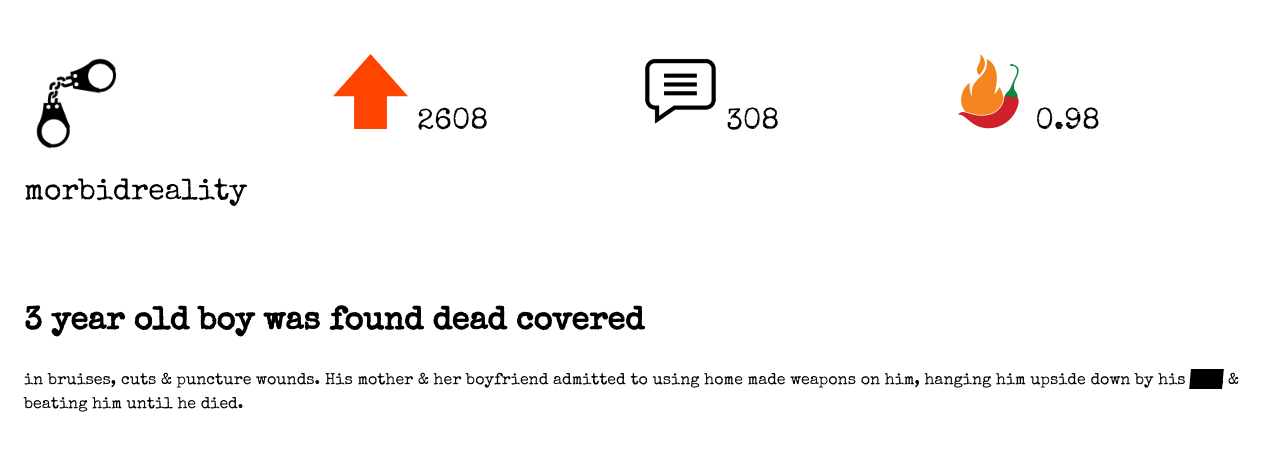
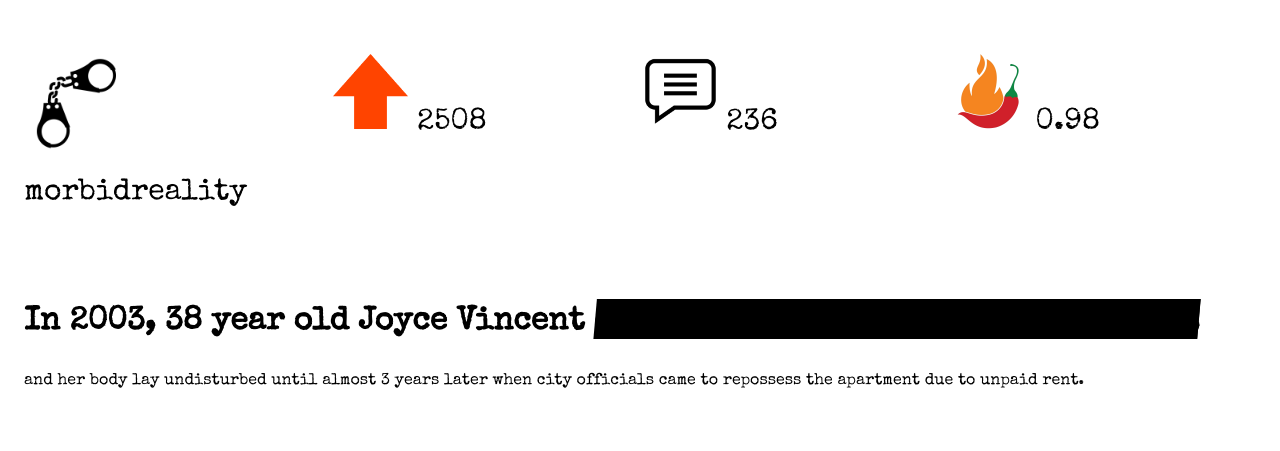
Before and after one commit to thisweekinredacted/thisweekinredacted.github.io, a Jekyll site: the page pages/top5.html, which Jekyll copies as it is, in a window 1280 px wide. Shown: the top 451 px of the page. Built offline with Jekyll 4.4.1, drawn with Linux system fonts in a browser that asks for light colours.

Commit message:
originally pulled article was too nsfw for youtube

```diff
--- a/pages/top5.html
+++ b/pages/top5.html
@@ -9,13 +9,13 @@
     <body>
         <div class="c-methods">
             <p class="c-methods_bio"><img src="crime.png" width="100" height="100">morbidreality</p>
-            <p class="c-methods_che"><img src="upvote.png" width="75" height="75"> 2608</p>
-            <p class="c-methods_rad"><img src="comment.png" width="75" height="75"> 308</p>
+            <p class="c-methods_che"><img src="upvote.png" width="75" height="75"> 2508</p>
+            <p class="c-methods_rad"><img src="comment.png" width="75" height="75"> 236</p>
             <p class="c-methods_psy"><img src="spice.png" width="75" height="75"> 0.98</p>
         </div>
         <div>
-            <h1>3 year old boy was found dead covered </h1>
-            <p>in bruises, cuts & puncture wounds. His mother & her boyfriend admitted to using home made weapons on him, hanging him upside down by his <span onclick="" class="redacted"><span onclick="" class="redacted"></span>feet<span onclick="" class="redacted"></span></span> & beating him until he died.</p>
+            <h1>In 2003, 38 year old Joyce Vincent  <span onclick="" class="redacted">died<span onclick="" class="redacted"> in her London flat watching TV,</h1>
+            <p>and her body lay undisturbed until almost 3 years later when city officials came to repossess the apartment due to unpaid rent.</p>
         </div>
     </body>
     </html>
```
